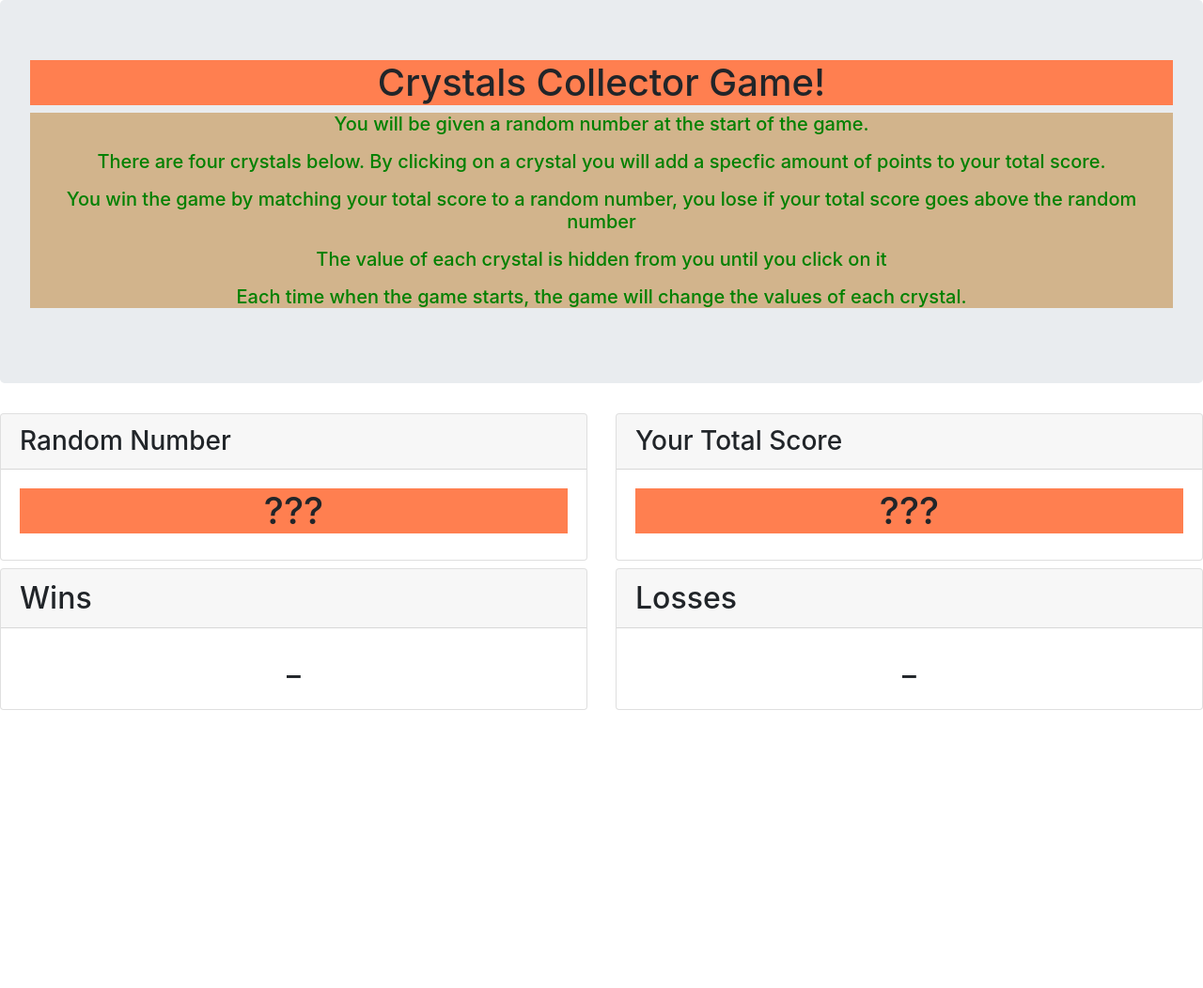
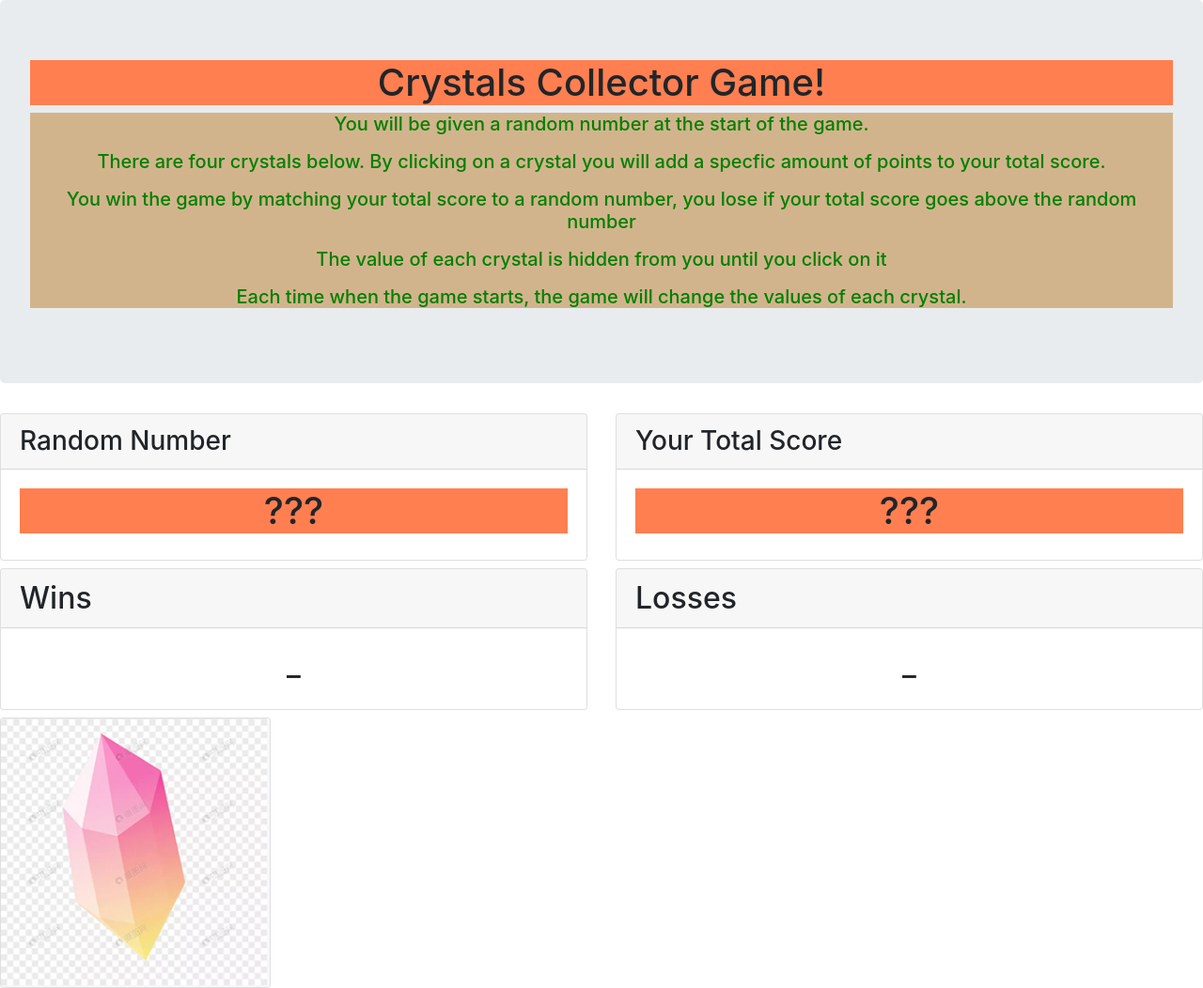
Before and after one commit to estevansta/unit-4-game, a plain HTML site: page index.html in a window 1280 px wide. Shown: the whole page at 94% size. Before the commit the page ends 800 px from the top, so only its background shows below. Drawn offline with nearby package versions, Linux system fonts and the light colour scheme.

Commit message:
gem-1 image added

```diff
--- a/index.html
+++ b/index.html
@@ -71,6 +71,19 @@
     </div>
 
 
+<!-- Crystal Buttons! -->
+
+    <div class="row">
+        <div class="col-md-3">
+            <div class="card" style="width: 18rem;">
+                <img id="gem-1" class="card-img" src="assets/images/gem_1.jpg" alt="gem 1">
+            </div>
+        </div>
+
+    </div>
+
+
+
 
 
 </body>
```
Also changed, not shown: assets/images/Screen Shot 2018-12-18 at 10.44.24 AM.png (added), assets/images/Screen Shot 2018-12-18 at 10.44.40 AM.png (added), assets/images/Screen Shot 2018-12-18 at 10.44.56 AM.png (added), assets/images/Screen Shot 2018-12-18 at 10.45.14 AM.png (added), assets/images/gem_1.jpg (added), assets/images/gem_2.jpg (added), assets/images/gem_3.jpg (added), assets/images/gem_4.jpg (added), 3 other files.
